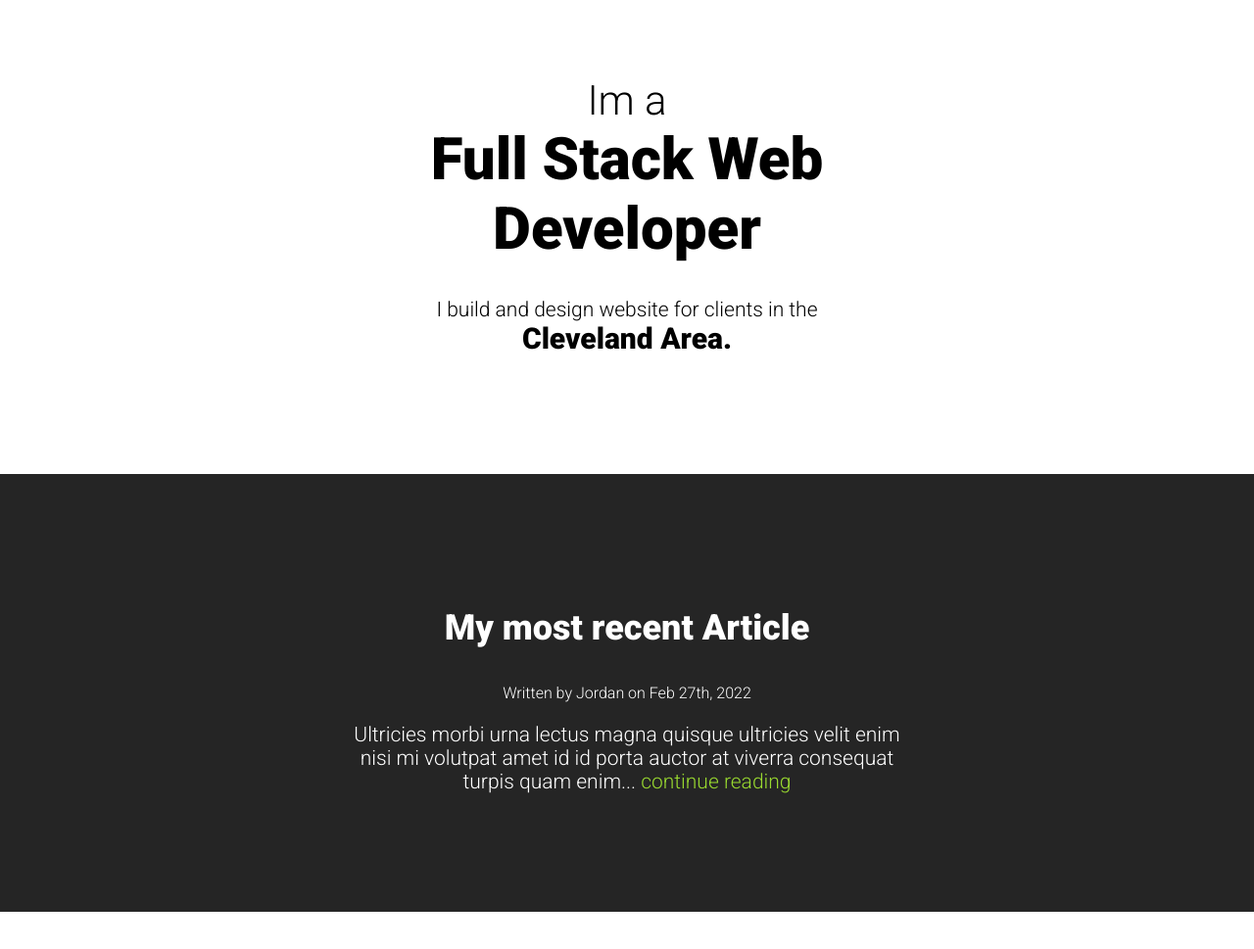
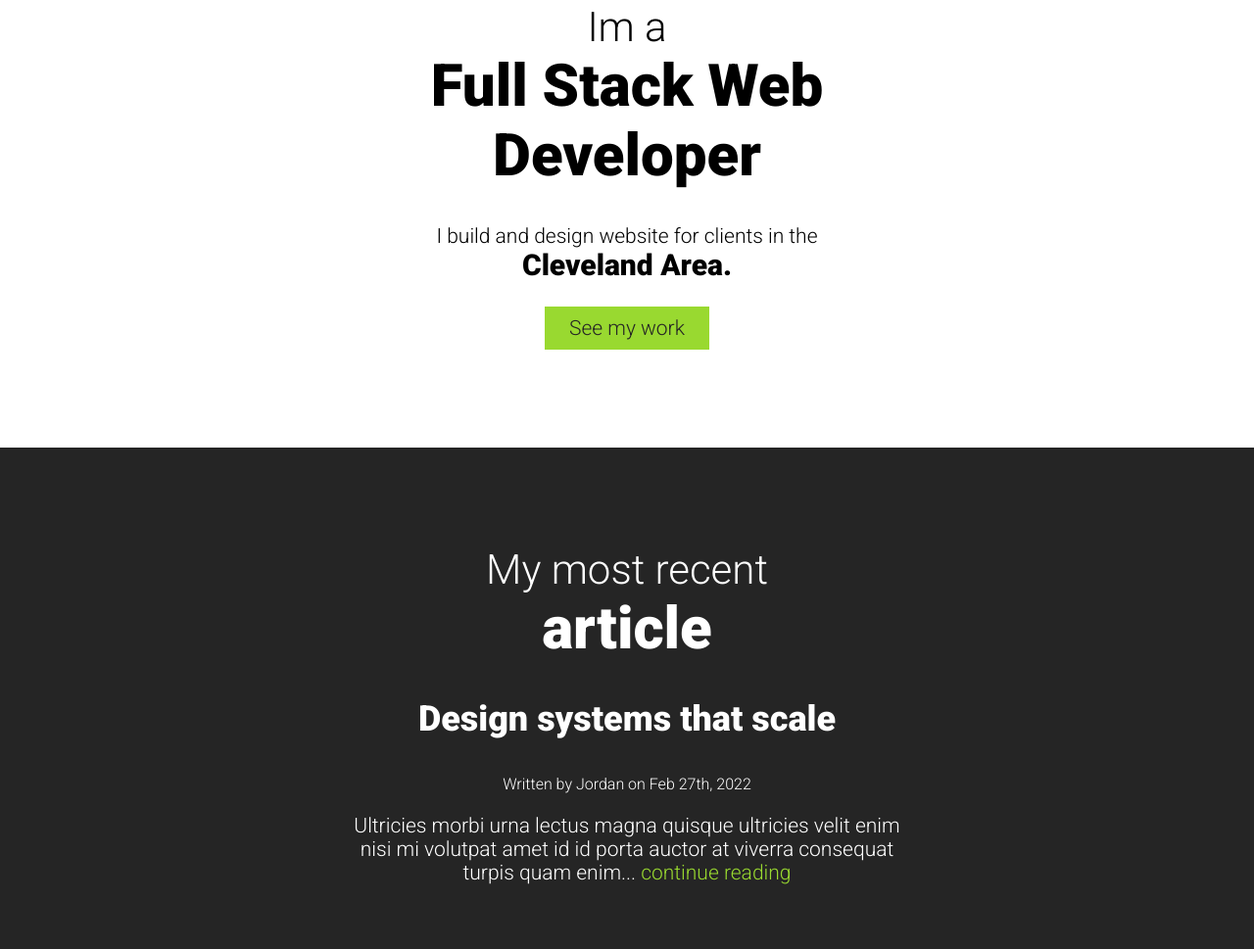
Before and after one commit to CallMeJobson/cv2, a plain HTML site: page index.html in a window 1280 px wide. Shown: the part 827-1796 px from the top of the page at 98% size. Before the commit the page ends 1758 px from the top, so only its background shows below. Drawn offline with Linux system fonts and the light colour scheme.

Commit message:
Update Margin

```diff
--- a/index.html
+++ b/index.html
@@ -25,6 +25,7 @@
                 <div class="container">
                     <h2>Im a <span class="role">Full Stack Web Developer </span></h2>
                     <p> I build and design website for clients in the <span class="location">Cleveland Area.</span></p>
+                    <a href="https://github.com/Johnsonj91" class="btn">See my work</a>
                 </div>
             </section>
 
@@ -32,8 +33,9 @@
 
         <section class="articles dark-background white-color">
             <div class="container ">
+                <h2>My most recent <span class="role">article</span></h2>
                 <article>
-                    <h3>My most recent Article </h3>
+                    <h3>Design systems that scale</h3>
                     <p class="small-text" >Written by Jordan on Feb 27th, 2022</p>
                     <p>Ultricies morbi urna lectus magna quisque ultricies velit enim nisi mi volutpat amet id id porta auctor at viverra consequat turpis quam enim... <a href="#" class="links">continue reading</a></p>
                 </article>
--- a/style.css
+++ b/style.css
@@ -46,12 +46,13 @@ h1, h2{
 h1{
     font-size: 60px;
     font-weight: 900px;
+    margin-top: 0;
 
 }
 
 h2{
     font-size: 42px;
-
+    margin-top: 0;
 }
 
 
@@ -63,6 +64,7 @@ h3{
 
 .small-text{
     font-size: 16px;
+    margin-top: 5px;
 }
 
 .name{
@@ -74,7 +76,7 @@ h3{
 .role{
     font-size: 60px;
     font-weight: bold;
-    display: inline-block;
+    display: block;
 }
 
 .links{
@@ -104,6 +106,9 @@ header{
 }
 
 
+p {
+    margin-bottom: 0;
+}
 
 
 
@@ -116,3 +121,13 @@ header
 section{
     padding: 100px 0;
 }
+
+
+.btn{
+    display: inline-block;
+    color:#252525;
+    background-color: #99D930;
+    padding: 10px 25px;
+    margin-top: 25px;
+
+}
```
